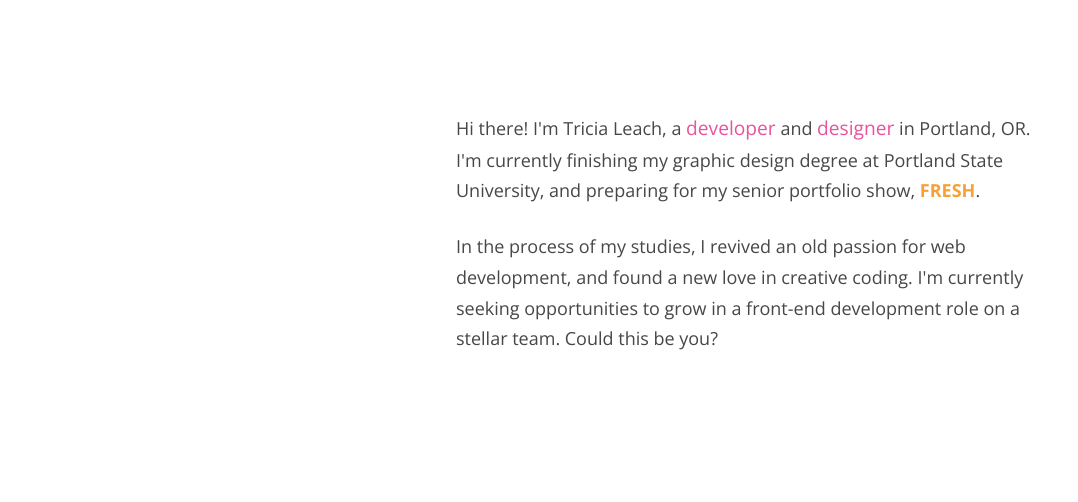
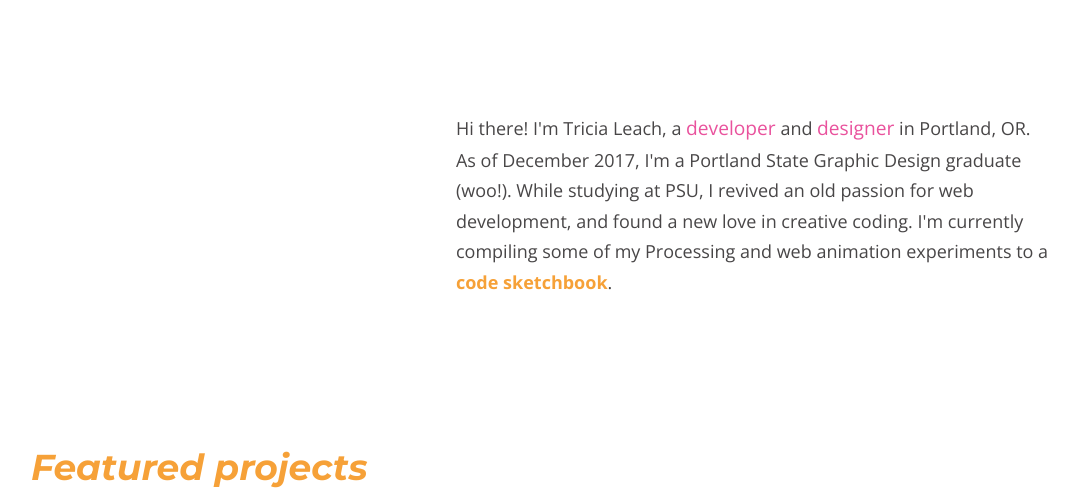
Before and after one commit to triciacodes/portfolio-2017, a PHP site: page / in a window 1280 px wide. Shown: the part 40-542 px from the top of the page, without its empty margins (97-1175 px from the left). Run offline with PHP 8.4, Linux system fonts and the light colour scheme; some libraries are stand-ins or nearby versions.

Commit message:
Update intro and about content // remove job seeking references

```diff
--- a/index.php
+++ b/index.php
@@ -9,8 +9,7 @@
       <!-- <img src="img/patterns.png" width="400px" style="padding-right: 150px" alt="Geometric patterns"> -->
     </div>
     <div class="header  header--right">
-      <p>Hi there! I'm Tricia Leach, a <span class="branding">developer</span> and <span class="branding">designer</span> in Portland, OR. I'm currently finishing my graphic design degree at Portland State University, and preparing for my senior portfolio show, <a href="http://psu.gd/fresh">FRESH</a>.
-      <p>In the process of my studies, I revived an old passion for web development, and found a new love in creative coding. I'm currently seeking opportunities to grow in a front-end development role on a stellar team. Could this be you?</p>
+      <p>Hi there! I'm Tricia Leach, a <span class="branding">developer</span> and <span class="branding">designer</span> in Portland, OR. As of December 2017, I'm a Portland State Graphic Design graduate (woo!). While studying at PSU, I revived an old passion for web development, and found a new love in creative coding. I'm currently compiling some of my Processing and web animation experiments to a <a href="http://tricia.codes">code sketchbook</a>.
     </div>
   </header>
 
@@ -85,10 +84,10 @@
       <div class="box-half  marg-r">
         <!-- <h3>Obligatory third person bio</h3> -->
         <p>I'm happiest working somewhere in the middle of design, art, craft, and technology. I love digging into the details of code to build engaging and delightful experiences, both for the web and the physical world. My secret weapons are my enthusiasm for community building, and a well-crafted spreadsheet.</p>
-        <p>I have eight years of financial analysis/project management experience preceeding my years at Portland State. During that time I acquired many skills that complement the work I've been doing with programming. So while I may be looking for a junior dev position, I'll be bringing over a decade of professional experience with me, as well as a keen eye for design.
+        <!-- <p>I have eight years of financial analysis/project management experience preceeding my years at Portland State. During that time I acquired many skills (<a href="/assets/tricia-leach-resume-dec-2017-web.pdf">pdf resume</a>) that complement the work I've been doing with programming. So while I may be looking for a junior dev position, I'll be bringing over a decade of professional experience with me, as well as a keen eye for design. -->
         </p>
         <h3>I'd love to hear from you</h3>
-        <p>Would you like to chat about freelance projects, roles at your company, or get a time travel novel recommendation? Say hello at <a href="mailto:hi@tricialea.ch">hi@tricialea.ch</a>.
+        <p>Say hello at <a href="mailto:hi@tricialea.ch">hi@tricialea.ch</a>. I'd love to help PSU students who are interested in learning how to code &mdash; contact me for resources or with questions!
         </p>
       </div>
 
@@ -102,6 +101,7 @@
           <ul>
             <li>Front-End Development</li>
             <li>Creative Coding</li>
+            <li>Web Animation</li>
             <li>Web Typography</li>
             <li>Interactive Design</li>
             <li>Pattern Design</li>
```
